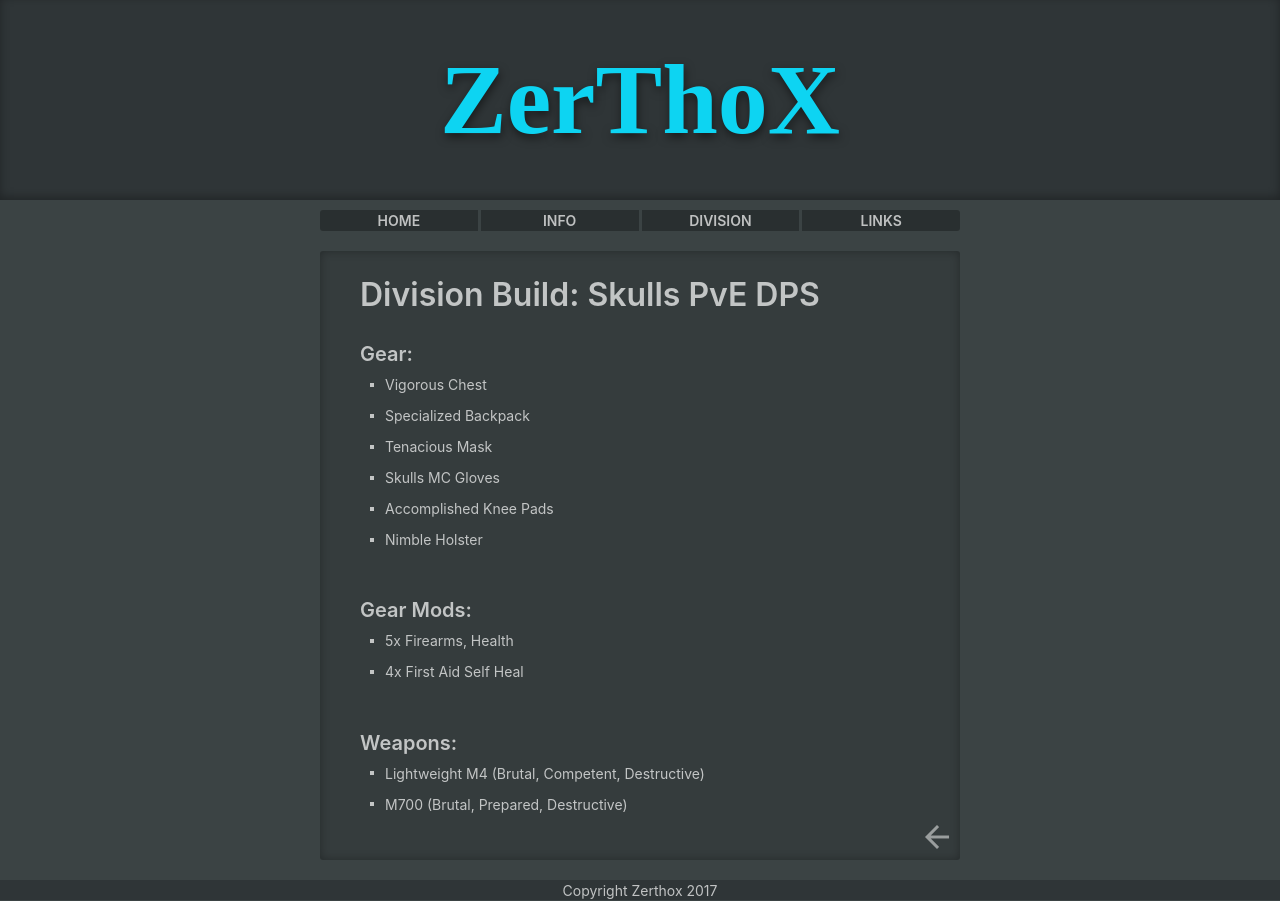
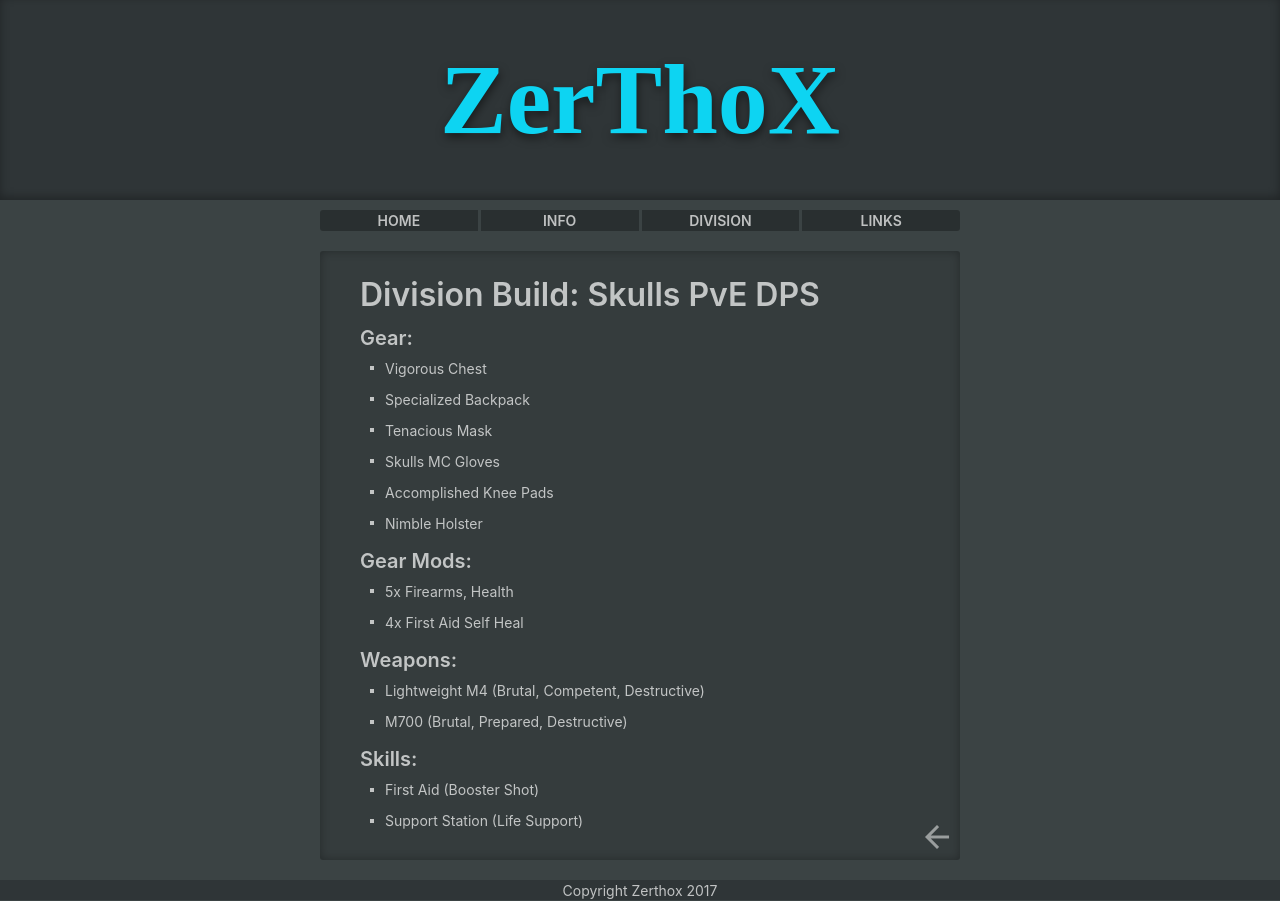
Before and after one commit to Zerthox/zerthox.github.io, a Jekyll site: the page built from division/builds/skulls-pve.html, in a window 1280 px wide. Built offline with Jekyll 4.4.1, drawn with Linux system fonts in a browser that asks for light colours; some web fonts are replaced.

Commit message:
Update skulls-pve.html

```diff
--- a/division/builds/skulls-pve.html
+++ b/division/builds/skulls-pve.html
@@ -22,4 +22,9 @@
         <li>Lightweight M4 (Brutal, Competent, Destructive)</li>
         <li>M700 (Brutal, Prepared, Destructive)</li>
     </ul>
+    <ul class="list builds">
+        <h3>Skills:</h3>
+        <li>First Aid (Booster Shot)</li>
+        <li>Support Station (Life Support)</li>
+    </ul>
 </div>
```
